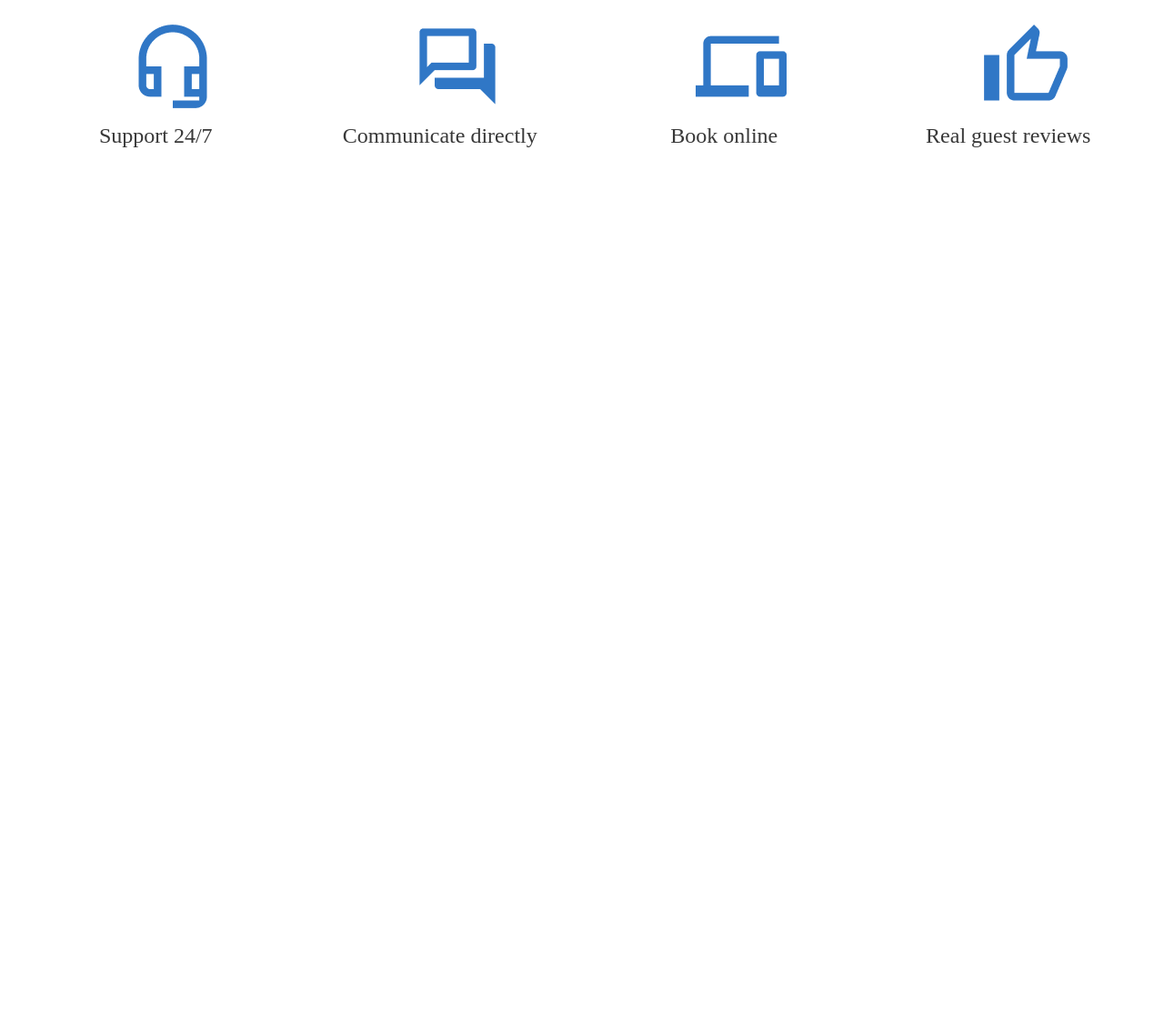
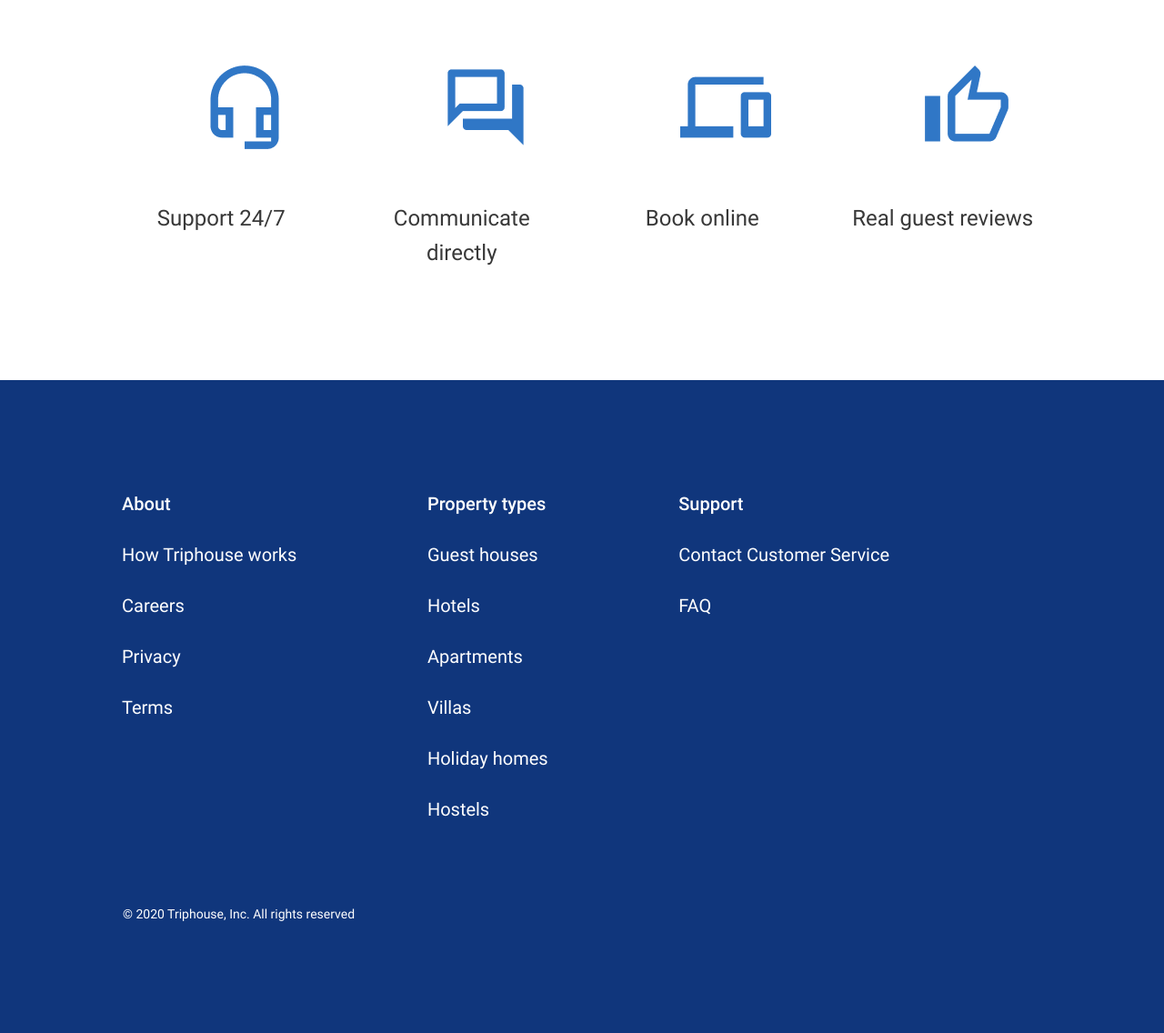
Before and after one commit to DaryaKamissarava3/if-html, a plain HTML site: page index.html in a window 1280 px wide. Shown: the part 220-1356 px from the top of the page at 91% size. Before the commit the page ends 800 px from the top, so only its background shows below. Drawn offline with Linux system fonts and the light colour scheme.

Commit message:
lesson 5 is ready(add footer and change font-family)

```diff
--- /dev/null
+++ b/Styles/fonts.css
@@ -0,0 +1,16 @@
+
+/* roboto-regular - latin */
+@font-face {
+    font-family: 'Roboto';
+    font-style: normal;
+    font-weight: 400;
+    src: local(''), url('./../fonts/roboto-v29-latin-regular.woff2') format('woff2'); /* Super Modern Browsers */
+
+}
+@font-face {
+    font-family: 'Roboto';
+    font-style: normal;
+    font-weight: 500;
+    src: local(''), url('./../fonts/roboto-v29-latin-500.woff2') format('woff2'); /* Super Modern Browsers */
+
+}
--- a/Styles/style.css
+++ b/Styles/style.css
@@ -1,6 +1,8 @@
+@import url("./fonts.css");
+
 body {
+    font-family: "Roboto", sans-serif;
     margin: 0;
-
     font-size: 15px;
     line-height: 1.6;
     color: #333;
@@ -26,13 +28,14 @@ h1, h2, h3, h4, h5, h6 {
 /*SECTION========
  ===============*/
 .section {
-    padding: 80px 0;
+    padding: 120px 0;
 }
 
 .section-header {
     width: 100%;
     max-width: 306px;
     margin: 0 auto 50px;
+    font-weight: 500;
     text-align: center;
 }
 
@@ -47,7 +50,7 @@ h1, h2, h3, h4, h5, h6 {
     display: block;
     width: 100px;
     height: 4px;
-    margin: 15px auto 30px;
+    margin: 20px auto 30px;
 
     background-color: #F5BD41;
 }
@@ -55,33 +58,72 @@ h1, h2, h3, h4, h5, h6 {
 /*ICONS========
  ===============*/
 .icon {
-    margin-top: 80px;
+    margin: 80px 96px 0 96px;
     display: flex;
     flex-wrap: wrap;
-    justify-content: space-between;
-}
-
-.icon-inner {
-    position: relative;
+    justify-content: space-evenly;
 }
 
 .icon-item {
     width: 25%;
-    padding: 0 15px;
+    padding: 0 16px;
 }
+
 
 .icon-image {
     display: block;
     max-width: 100%;
     height: auto;
-    margin-left: 110px;
+    padding-left: 92px;
 }
 
 .icon-text {
     width: 100%;
     color: #383838;
     font-size: 24px;
-    font-weight: 300;
+    font-weight: 400;
     text-align: center;
+    padding-top: 46px;
 
 }
+
+/*FOOTER
+======================*/
+
+.footer {
+    padding-top: 120px;
+    background-color: #10367C;
+}
+
+.footer-inner {
+    padding: 0 272px 64px 104px;
+    display: flex;
+    flex-wrap: wrap;
+    justify-content: space-between;
+    margin: 0 15px;
+}
+
+.footer_col {
+    padding: 0 15px;
+}
+
+.footer-title {
+    font-size: 20px;
+    font-weight: 500;
+    color: #FFFFFF;
+    margin-bottom: 24px;
+}
+
+.footer-col-list-item {
+    font-size: 20px;
+    font-weight: 400;
+    color: #FFFFFF;
+    padding-bottom: 24px;
+}
+
+.copyright {
+    padding: 0 0 120px 120px;
+    font-size: 14px;
+    font-weight: 400;
+    color: #FFFFFF;
+}
--- a/index.html
+++ b/index.html
@@ -6,8 +6,9 @@
     <title>Lesson 4</title>
 </head>
 <body>
+<div class="page">
+
     <section class="section">
-
         <div class="container">
             <div class="section-header">
                 <h3 class="section-suptitle">What do we offer</h3>
@@ -15,31 +16,24 @@
 
             <div class="icon">
                 <div class="icon-item">
-                <div class="icon-inner">
                     <div class="icon-image">
                         <img src="images/icons/Headphones.png" alt="The icon of headphones">
                     </div>
                     <div class="icon-text">Support 24/7</div>
                 </div>
-            </div>
                 <div class="icon-item">
-                <div class="icon-inner">
                     <div class="icon-image">
                         <img src="images/icons/Comments.png" alt="The icon of comments">
                     </div>
                     <div class="icon-text">Communicate directly</div>
                 </div>
-            </div>
                 <div class="icon-item">
-                <div class="icon-inner">
                     <div class="icon-image">
                         <img src="images/icons/Devices.png" alt="The icon of devices">
                     </div>
                     <div class="icon-text">Book online</div>
                 </div>
-            </div>
                 <div class="icon-item">
-                <div class="icon-inner">
                     <div class="icon-image">
                         <img src="images/icons/Handlike.png" alt="The icon of handLike">
                     </div>
@@ -47,7 +41,46 @@
                 </div>
             </div>
         </div>
+    </section><!-- /.section-->
+
+
+    <footer class="footer">
+        <div class="container">
+            <div class="footer-inner">
+                <div class="footer-col">
+                    <div class="footer-title">About</div>
+                    <div class="footer-col-list">
+                        <div class="footer-col-list-item">How Triphouse works</div>
+                        <div class="footer-col-list-item">Careers</div>
+                        <div class="footer-col-list-item">Privacy</div>
+                        <div class="footer-col-list-item">Terms</div>
                     </div>
-</section>
+                </div>
+                <div class="footer-col">
+                    <div class="footer-title">Property types</div>
+                    <div class="footer-col-list">
+                        <div class="footer-col-list-item">Guest houses</div>
+                        <div class="footer-col-list-item">Hotels</div>
+                        <div class="footer-col-list-item">Apartments</div>
+                        <div class="footer-col-list-item">Villas</div>
+                        <div class="footer-col-list-item">Holiday homes</div>
+                        <div class="footer-col-list-item">Hostels</div>
+                    </div>
+                </div>
+
+                <div class="footer-col">
+                    <div class="footer-title">Support</div>
+                    <div class="footer-col-list">
+                        <div class="footer-col-list-item">Contact Customer Service</div>
+                        <div class="footer-col-list-item">FAQ</div>
+                    </div>
+                </div>
+            </div><!-- /.footer-inner-->
+            <div class="copyright">
+                © 2020 Triphouse, Inc. All rights reserved
+            </div>
+        </div>
+    </footer>
+</div>
 </body>
 </html>
```
Also changed, not shown: fonts/roboto-v29-latin-500.woff2 (added), fonts/roboto-v29-latin-regular.woff2 (added). Lines whose indentation alone changed are shown as unchanged.
